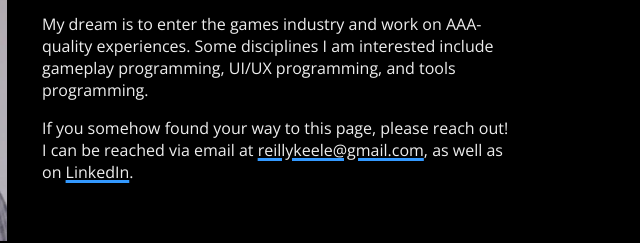
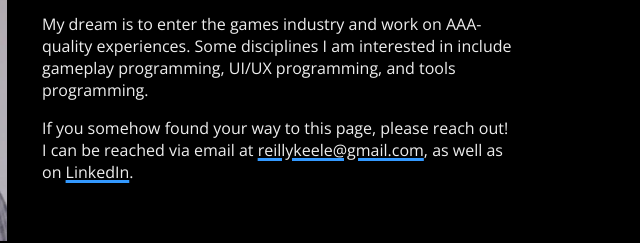
Before and after one commit to reillykeele/reillykeele.github.io, a plain HTML site: page about.html in a window 1280 px wide. Shown: the part 420-663 px from the top of the page, 628-1268 px from the left. Drawn offline with nearby package versions, Linux system fonts and the light colour scheme.

Commit message:
Fix typo in about.html

```diff
--- a/about.html
+++ b/about.html
@@ -39,7 +39,7 @@
 
                     <p> I am a recent graduate from the University of Alberta in Edmonton, AB, who received a B.Sc. Computing Science Specialization and a Certificate in Computer Game Development in June 2022. </p>
                     <p> I am a proficient programmer with professional experience in C#, as well as academic and personal experience in C++, Java, Python, and JavaScript. </p>
-                    <p> My dream is to enter the games industry and work on AAA-quality experiences. Some disciplines I am interested include gameplay programming, UI/UX programming, and tools programming. </p>
+                    <p> My dream is to enter the games industry and work on AAA-quality experiences. Some disciplines I am interested in include gameplay programming, UI/UX programming, and tools programming. </p>
                     <p> If you somehow found your way to this page, please reach out! I can be reached via email at <a href="mailto:reillykeele@gmail.com">reillykeele@gmail.com</a>, as well as on <a href="https://www.linkedin.com/in/reilly-keele/">LinkedIn</a>.</p>
                 </div>
             </grid-item>
```
